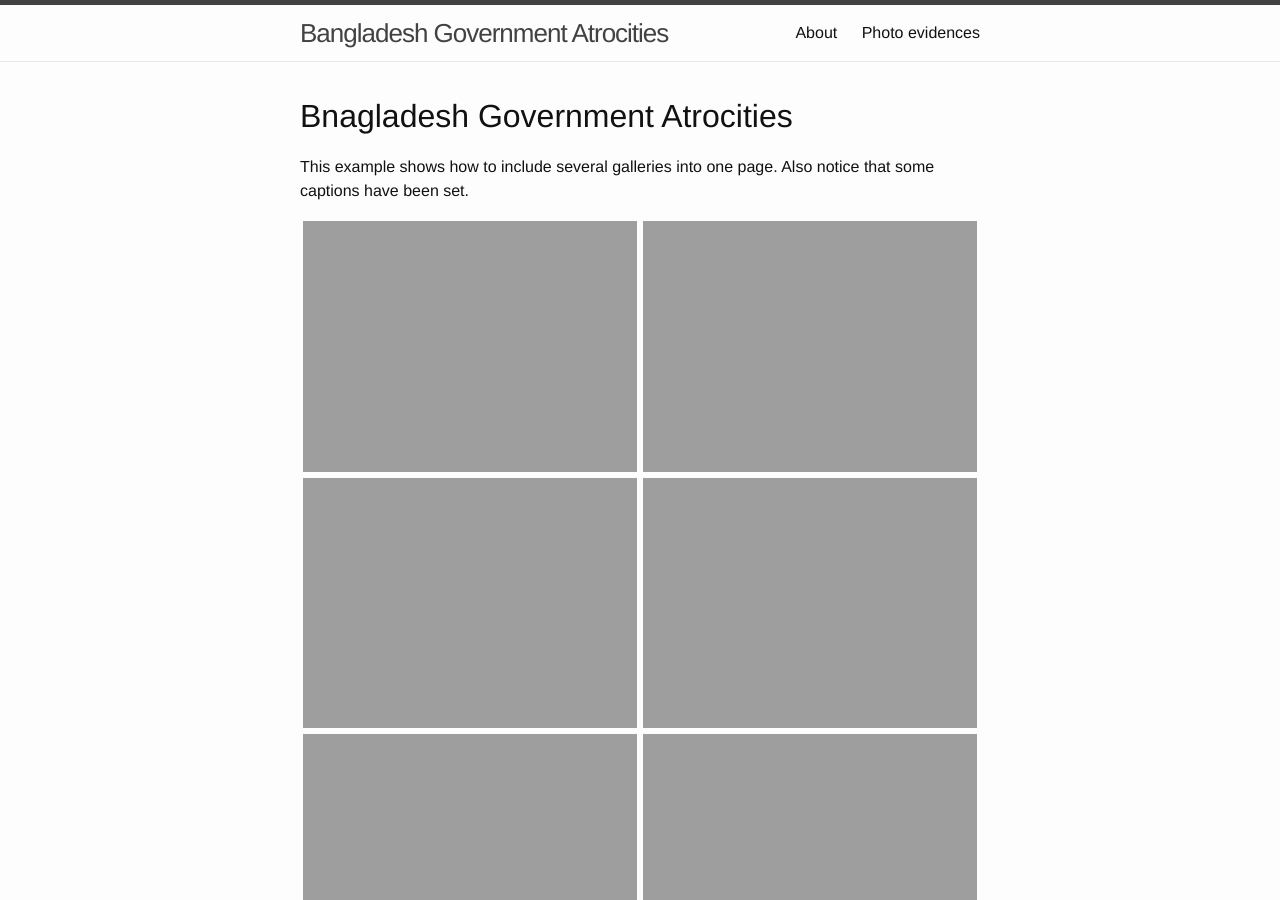
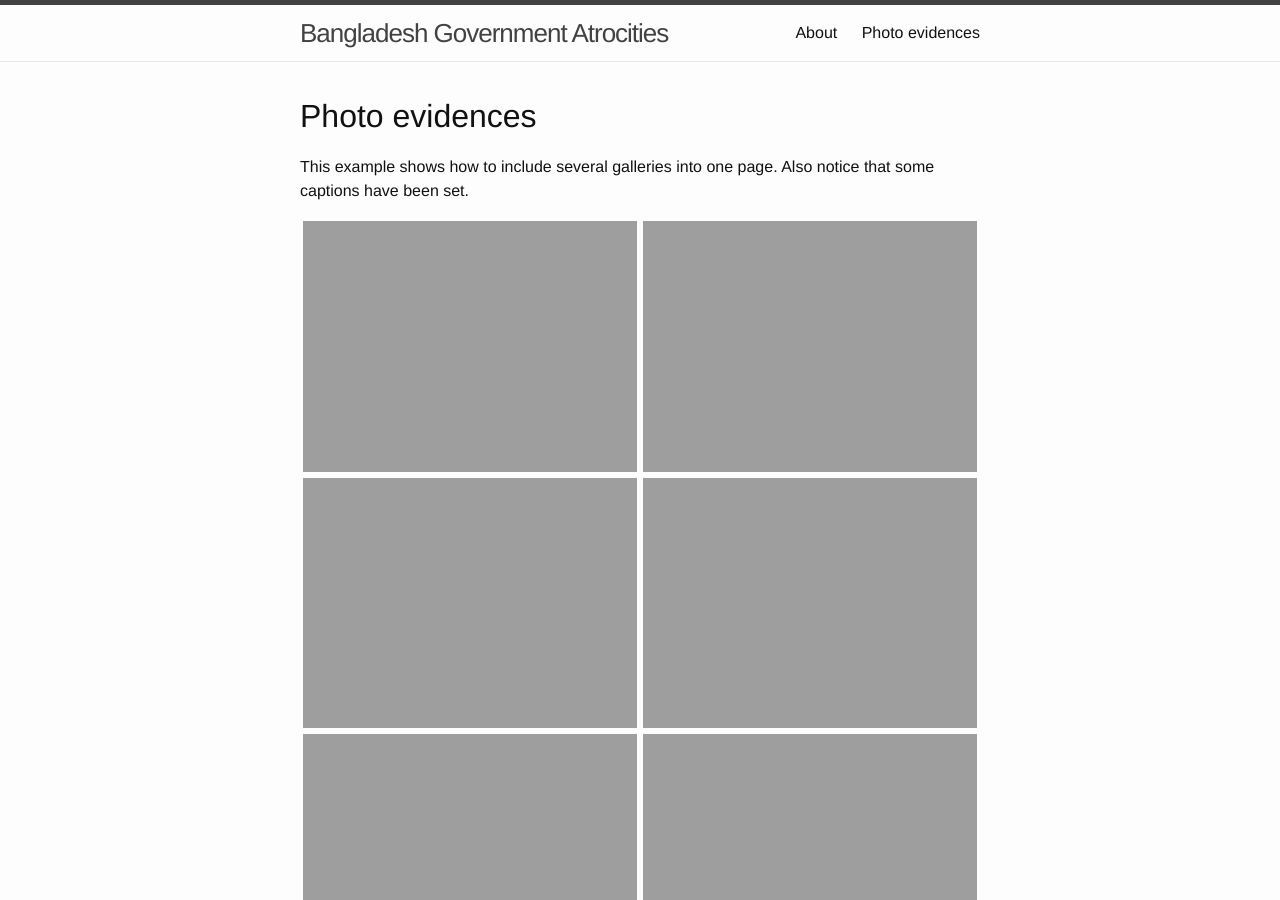
Before and after one commit to amiebangladesh/amiebangladesh.github.io, a Jekyll site: the page built from photography/ghent-light-festival.md, in a window 1280 px wide and 900 px high. Built offline with Jekyll 4.4.1, drawn with Linux system fonts in a browser that asks for light colours; comment, search, counter and statistics services are not loaded.

Commit message:
Update ghent-light-festival.md

```diff
--- a/photography/ghent-light-festival.md
+++ b/photography/ghent-light-festival.md
@@ -1,6 +1,6 @@
 ---
 layout: gallery
-title: Bnagladesh Government Atrocities
+title: Photo evidences
 no_menu_item: true # required only for this example website because of menu construction
 support: [jquery, gallery]
 ---
```
